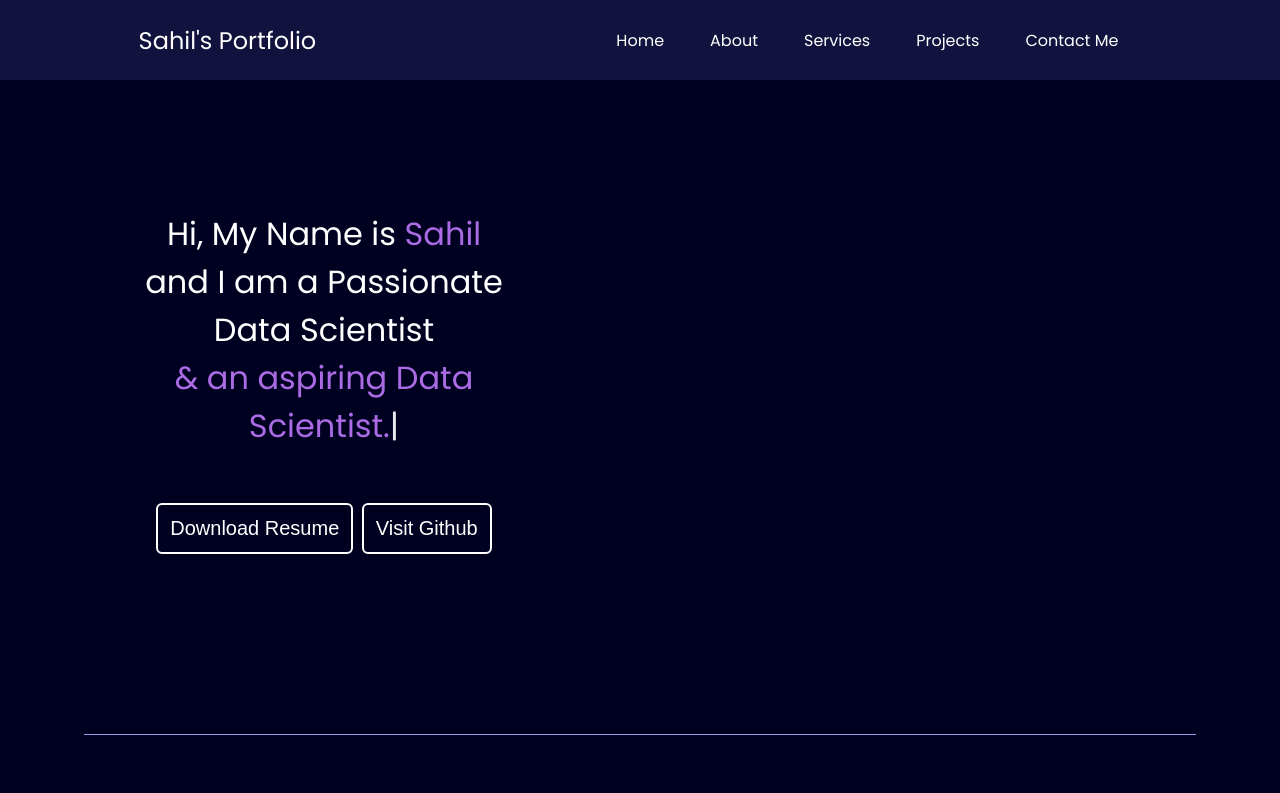
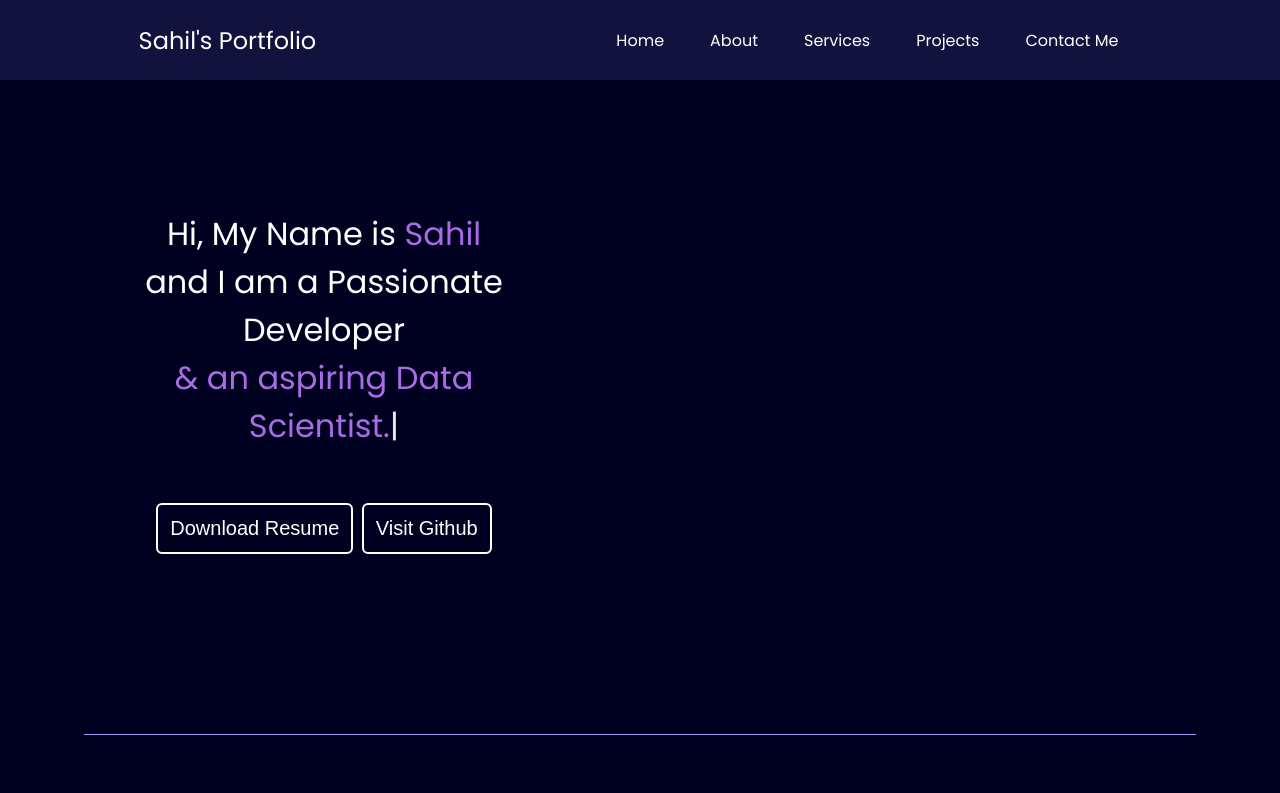
Before and after one commit to peaceboy21/Personal-Portfolio, a plain HTML site: page index.html in a window 1280 px wide. Shown: the top 793 px of the page. Drawn offline with nearby package versions, Linux system fonts and the light colour scheme.

Commit message:
file added

```diff
--- a/index.html
+++ b/index.html
@@ -206,7 +206,7 @@
                 Hi, My Name is <span class="purple">Sahil</span>
 
                 <div>and I am a Passionate</div>
-                <div>Data Scientist</div>
+                <div>Developer</div>
                 <span id="element"></span>
                 <div class="buttons">
                     <button class="btn">Download Resume</button>
```
